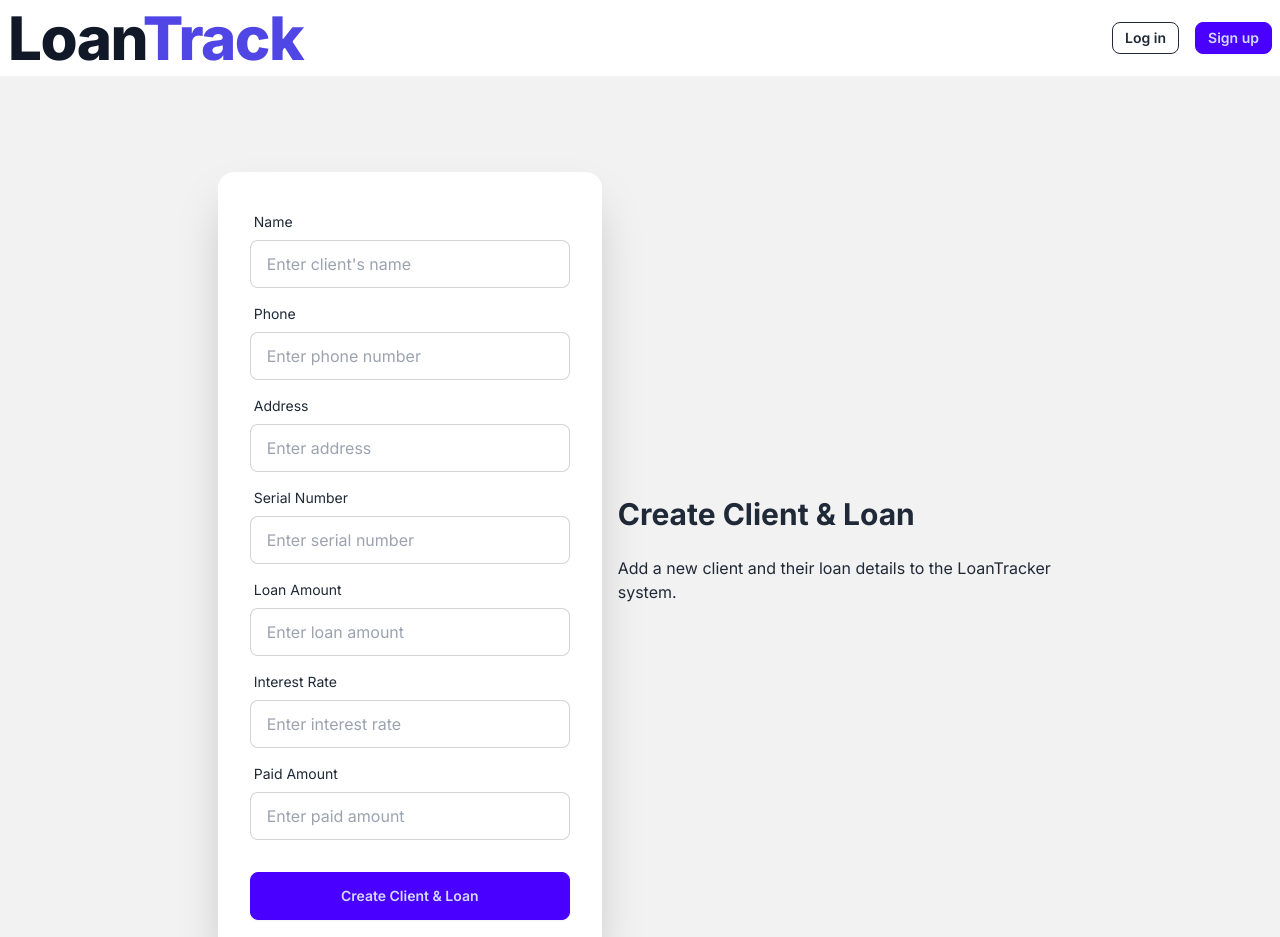
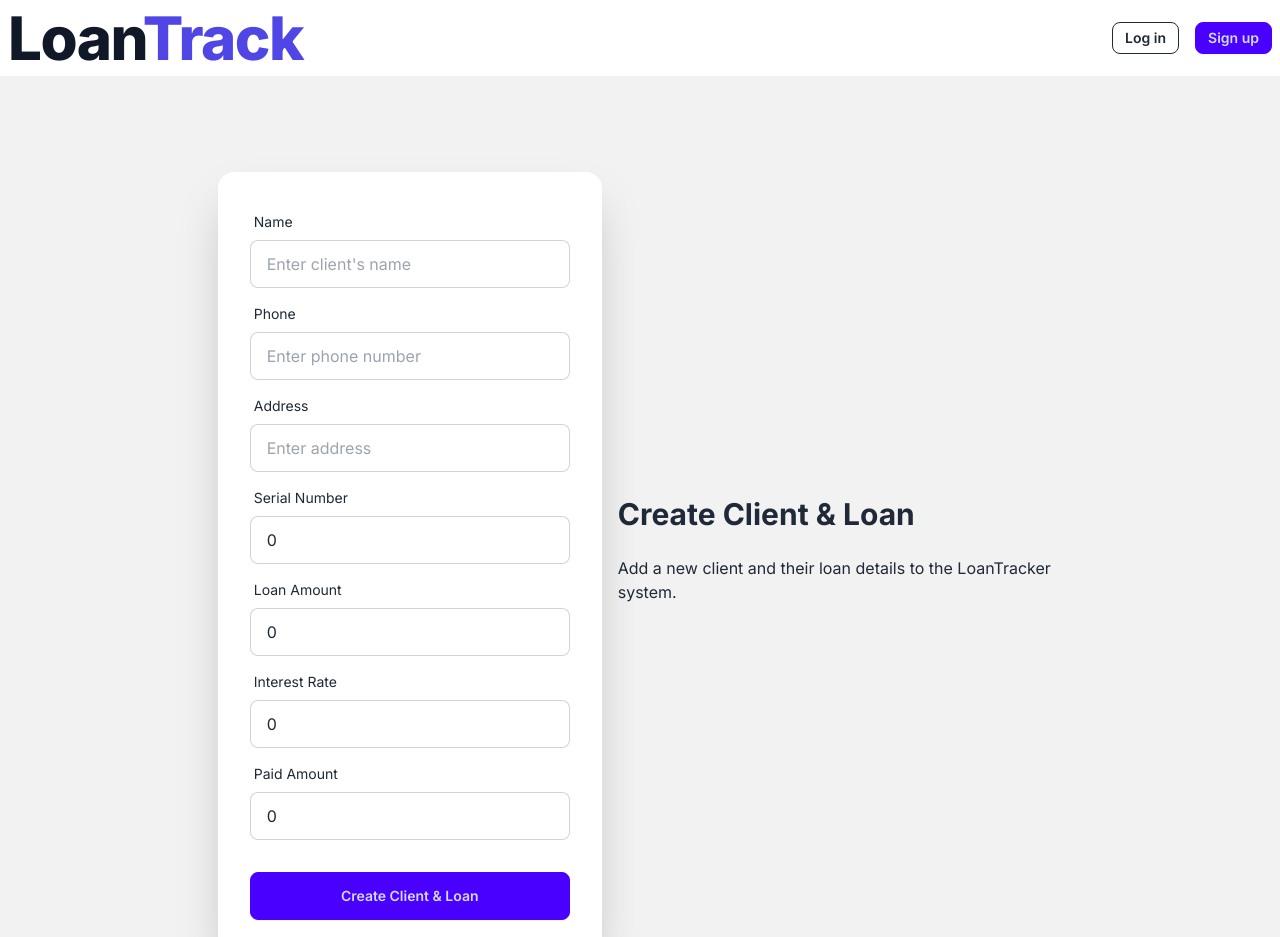
Before and after one commit to Shorno/loan-tracker-next.js, a Next.js app: page /clients/new in a window 1280 px wide. Shown: the top 937 px of the page. Built offline with nearby package versions, Linux system fonts and the light colour scheme; no server answers.

Commit message:
update prisma / zod schema types

```diff
--- a/actions/clients.ts
+++ b/actions/clients.ts
@@ -9,8 +9,13 @@ export const createClientLoanAction = async (data: any) => {
         const validatedClientLoanData = clientLoanSchema.parse(data);
 
         const {
-            name, phone, address, serialNumber,
-            amount, interestRate, paidAmount
+            name,
+            phone,
+            address,
+            serialNumber,
+            amount,
+            interestRate,
+            paidAmount
         } = validatedClientLoanData;
 
         // Get the current user's session
@@ -46,22 +51,17 @@ export const createClientLoanAction = async (data: any) => {
             });
 
 
-            const loanAmount = parseInt(amount, 10);
-            const loanInterestRate = parseInt(interestRate, 10);
-            const loanPaidAmount = parseInt(paidAmount, 10);
-
-
-            const totalPayable = Math.round(loanAmount * (1 + loanInterestRate / 100));
-            const remainingAmount = totalPayable - loanPaidAmount;
+            const totalPayable = Math.round(amount * (1 + interestRate / 100));
+            const remainingAmount = totalPayable - paidAmount;
 
             const loan = await prisma.loan.create({
                 data: {
                     clientId: client.id,
-                    amount: loanAmount.toString(),
-                    interestRate: loanInterestRate.toString(),
-                    paidAmount: loanPaidAmount.toString(),
-                    totalPayable: totalPayable.toString(),
-                    remainingAmount: remainingAmount.toString(),
+                    amount,
+                    interestRate,
+                    paidAmount,
+                    totalPayable,
+                    remainingAmount,
                 }
             });
 
@@ -77,6 +77,7 @@ export const createClientLoanAction = async (data: any) => {
         return {error: "Unexpected server error occurred. Please try again"};
     }
 }
+
 
 
 export const getAllClients = async () => {
--- a/components/client-creation-form.tsx
+++ b/components/client-creation-form.tsx
@@ -7,8 +7,7 @@ import {CircleAlert, Loader} from "lucide-react";
 import {clientLoanSchema} from "@/schemas/clientSchema"; // You'll need to create this
 import {createClientLoanAction} from "@/actions/clients";
 import toast from "react-hot-toast";
-import {useRouter} from "next/navigation"; // You'll need to create this
-
+import {useRouter} from "next/navigation";
 
 type ClientLoanFormData = z.infer<typeof clientLoanSchema>;
 
@@ -23,10 +22,10 @@ export default function ClientLoanCreationForm() {
             name: "",
             phone: "",
             address: "",
-            serialNumber: "",
-            amount: "",
-            interestRate: "",
-            paidAmount: "",
+            serialNumber: 0,
+            amount: 0,
+            interestRate: 0,
+            paidAmount: 0,
         }
     });
 
@@ -80,7 +79,8 @@ export default function ClientLoanCreationForm() {
                                 <span className="label-text">Phone</span>
                             </label>
                             <input
-                                type="tel"
+                                type={"text"}
+                                inputMode={"numeric"}
                                 placeholder="Enter phone number"
                                 {...register("phone")}
                                 className={`input input-bordered ${errors.phone ? 'input-error' : ''}`}
@@ -108,7 +108,8 @@ export default function ClientLoanCreationForm() {
                                 <span className="label-text">Serial Number</span>
                             </label>
                             <input
-                                type="text"
+                                type="number"
+                                inputMode={"numeric"}
                                 placeholder="Enter serial number"
                                 {...register("serialNumber")}
                                 className={`input input-bordered ${errors.serialNumber ? 'input-error' : ''}`}
@@ -123,7 +124,8 @@ export default function ClientLoanCreationForm() {
                                 <span className="label-text">Loan Amount</span>
                             </label>
                             <input
-                                type="text"
+                                type="number"
+                                inputMode={"numeric"}
                                 placeholder="Enter loan amount"
                                 {...register("amount")}
                                 className={`input input-bordered ${errors.amount ? 'input-error' : ''}`}
@@ -137,7 +139,8 @@ export default function ClientLoanCreationForm() {
                                 <span className="label-text">Interest Rate</span>
                             </label>
                             <input
-                                type="text"
+                                type="number"
+                                inputMode={"numeric"}
                                 placeholder="Enter interest rate"
                                 {...register("interestRate")}
                                 className={`input input-bordered ${errors.interestRate ? 'input-error' : ''}`}
@@ -151,7 +154,8 @@ export default function ClientLoanCreationForm() {
                                 <span className="label-text">Paid Amount</span>
                             </label>
                             <input
-                                type="text"
+                                type="number"
+                                inputMode={"numeric"}
                                 placeholder="Enter paid amount"
                                 {...register("paidAmount")}
                                 className={`input input-bordered ${errors.paidAmount ? 'input-error' : ''}`}
--- a/schemas/clientSchema.ts
+++ b/schemas/clientSchema.ts
@@ -4,23 +4,29 @@ export const clientSchema = z.object({
     name: z.string()
         .min(1, {message: "Please enter the client's name."})
         .min(3, {message: "Name should be at least 3 characters long."}),
-    phone: z.string().min(1, {message: "Phone number is required."}).max(11, {message: "Phone number is invalid."}),
+    phone: z.string()
+        .min(1, {message: "Phone number is required."})
+        .regex(/^\d{11}$/, {message: "Phone number must be 11 digits."}),
     address: z.string()
         .min(1, {message: "Please enter the client's address."})
         .min(3, {message: "Address should be at least 3 characters long."}),
-    serialNumber: z.string()
-        .min(1, {message: "Client's serial is required."})
+    serialNumber: z.coerce.number({message: "Serial number must be a number."})
+        .int({message: "Serial number cannot be fraction."})
+        .min(1, {message: "Serial number is required."})
 });
 
 export const loanSchema = z.object({
-    amount: z.string()
+    amount: z.coerce.number({message: "Loan amount must be a number."})
+        .int({message: "Loan amount cannot be fraction."})
         .min(1, {message: "Loan amount is required."}),
-    interestRate: z.string()
+    interestRate: z.coerce.number({message: "Interest rate must be a number."})
+        .int({message: "Interest rate cannot be fraction."})
         .min(1, {message: "Interest rete is not added"}),
-    totalPayable: z.string().optional(),
-    paidAmount: z.string()
+    totalPayable: z.coerce.number().int().optional(),
+    paidAmount: z.coerce.number({message: "Paid amount must be a number."})
+        .int({message: "Paid amount cannot be fraction."})
         .min(1, {message: "Paid amount is required."}),
-    remainingAmount: z.string().optional(),
+    remainingAmount: z.coerce.number().int().optional(),
 });
 
 export const paymentSchema = z.object({
```
Also changed, not shown: 1 other file (tests, documents, lock files or other folders).
